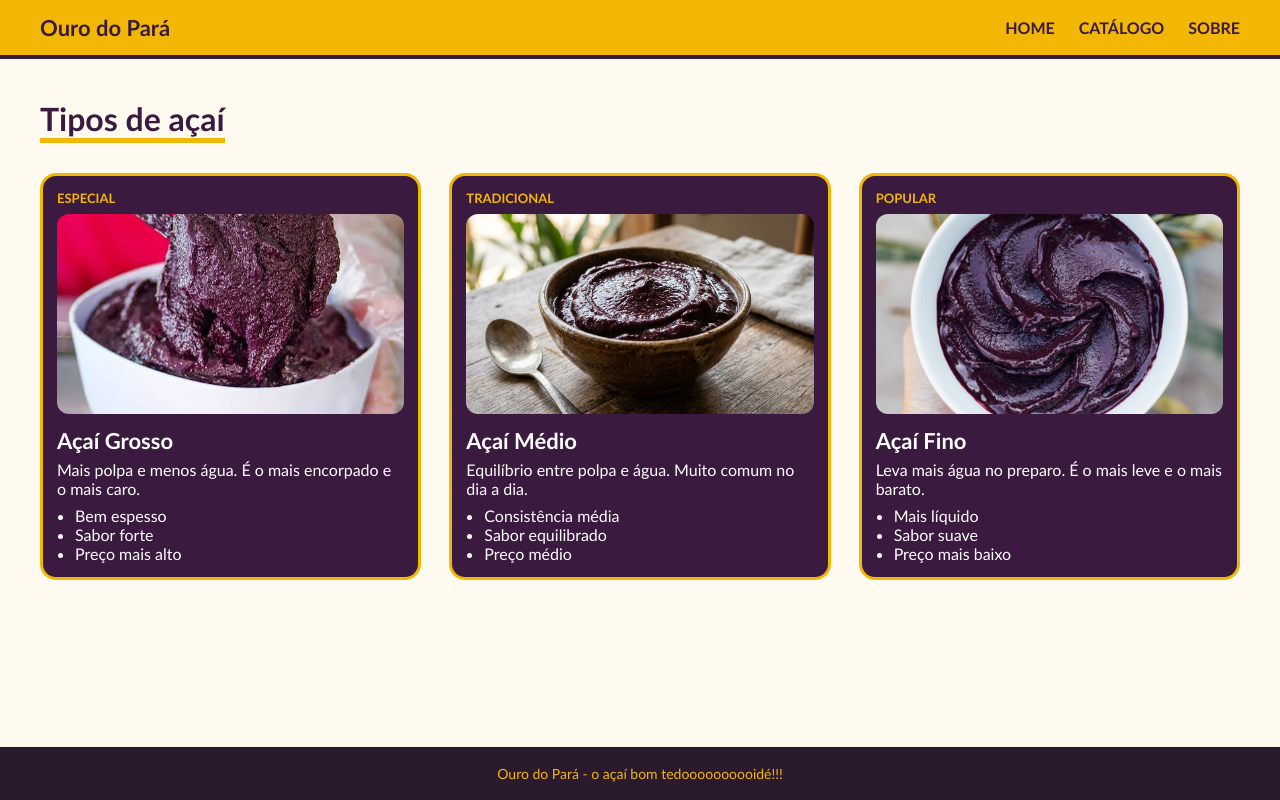
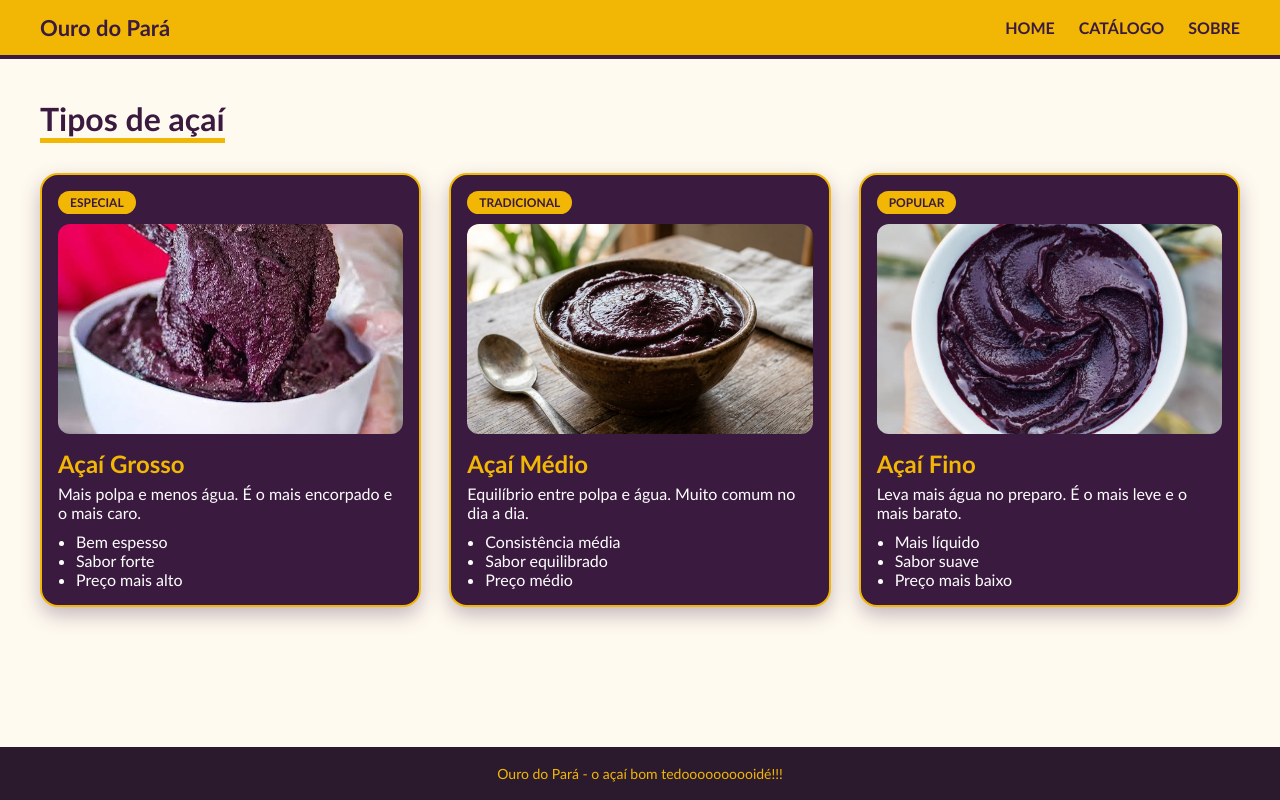
Before and after one commit to lucasqgomes07-commit/ouro-do-para, a JavaScript app: page /catalogo in a window 1280 px wide. Built offline with nearby package versions, Linux system fonts and the light colour scheme.

Commit message:
Estilo meio-termo: card com sombra e hover

```diff
--- a/src/components/CardItem/CardItem.module.css
+++ b/src/components/CardItem/CardItem.module.css
@@ -1,32 +1,44 @@
 .card {
-  padding: 14px;
+  padding: 16px;
   background-color: #3b1a40;
   color: white;
-  border: 3px solid #f2b705;
-  border-radius: 16px;
+  border: 2px solid #f2b705;
+  border-radius: 18px;
+  box-shadow: 0 8px 20px rgba(59, 26, 64, 0.3);
+  transition: transform 0.3s, box-shadow 0.3s;
+}
+
+.card:hover {
+  transform: translateY(-8px);
+  box-shadow: 0 14px 28px rgba(59, 26, 64, 0.45);
 }
 
 .categoria {
-  margin-bottom: 8px;
-  color: #f2b705;
-  font-size: 13px;
+  display: inline-block;
+  margin-bottom: 10px;
+  padding: 4px 12px;
+  font-size: 12px;
   font-weight: bold;
   text-transform: uppercase;
+  color: #3b1a40;
+  background-color: #f2b705;
+  border-radius: 20px;
 }
 
 .imagem {
   width: 100%;
-  height: 200px;
+  height: 210px;
   object-fit: cover;
   border-radius: 12px;
 }
 
 .nome {
-  margin: 10px 0 6px;
-  font-size: 22px;
+  margin: 12px 0 6px;
+  font-size: 24px;
+  color: #f2b705;
 }
 
 .card ul {
-  margin-top: 8px;
+  margin-top: 10px;
   padding-left: 18px;
 }
```
